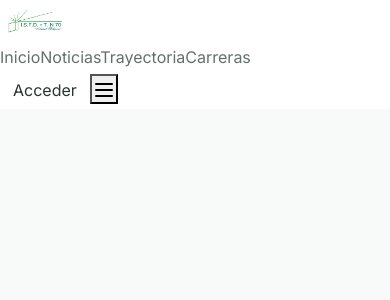
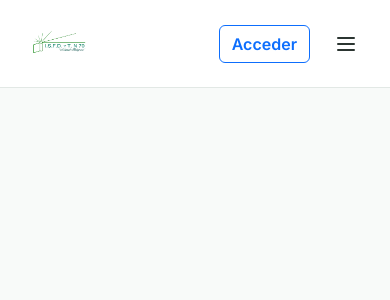
Before and after one commit to SurkanA/TP5-Interface, an Angular app: page / in a window 390 px wide. Shown: the top 300 px of the page. Built offline with nearby package versions, Linux system fonts and the light colour scheme.

Commit message:
fix: default router to links & buttons

```diff
--- a/src/app/header-general/header-general.html
+++ b/src/app/header-general/header-general.html
@@ -1,20 +1,25 @@
-<header class="header">
-  <div class="logo-area" (click)="onNavigate('landing')" style="cursor: pointer">
+<header
+  class="header navbar navbar-expand-md sticky-top px-4 py-3 border-bottom justify-content-between align-items-center"
+>
+  <div
+    class="logo-area navbar-brand d-flex align-items-center gap-2 m-0 cursor-pointer"
+    style="cursor: pointer"
+  >
     <img
       src="images/logo.png"
       alt="Logo del Instituto Superior de Formación Docente y Técnica N° 70 Manuel Belgrano"
       class="logo-img"
     />
   </div>
-  <nav class="nav-links">
-    <a href="javascript:void(0)" (click)="onNavigate('landing')">Inicio</a>
-    <a href="javascript:void(0)" (click)="onNavigate('news')">Noticias</a>
-    <a href="javascript:void(0)" (click)="onNavigate('history')">Trayectoria</a>
-    <a href="javascript:void(0)" (click)="onNavigate('careers')">Carreras</a>
+  <nav class="nav-links d-none d-md-flex gap-4 align-items-center">
+    <a href="javascript:void(0)" class="nav-link fw-semibold px-0">Inicio</a>
+    <a href="javascript:void(0)" class="nav-link fw-semibold px-0">Noticias</a>
+    <a href="javascript:void(0)" class="nav-link fw-semibold px-0">Trayectoria</a>
+    <a href="javascript:void(0)" class="nav-link fw-semibold px-0">Carreras</a>
   </nav>
-  <div class="header-actions">
-    <button class="btn btn-outline" (click)="onNavigate('login')">Acceder</button>
-    <button class="hamburger-btn" (click)="toggleMenu()">
+  <div class="header-actions d-flex align-items-center gap-3">
+    <button class="btn btn-outline-primary fw-semibold">Acceder</button>
+    <button class="hamburger-btn btn border-0 p-2 d-md-none d-block" (click)="toggleMenu()">
       <svg
         xmlns="http://www.w3.org/2000/svg"
         width="24"
@@ -34,9 +39,12 @@
   </div>
 </header>
 
-<div class="mobile-menu-overlay" [class.open]="menuOpen()">
-  <div class="mobile-menu-header">
-    <div class="logo-area" (click)="onNavigate('landing'); toggleMenu()" style="cursor: pointer">
+<div class="mobile-menu-overlay d-flex flex-column" [class.open]="menuOpen()">
+  <div class="mobile-menu-header d-flex justify-content-between align-items-center mb-4">
+    <div
+      class="logo-area navbar-brand d-flex align-items-center gap-2 m-0 cursor-pointer"
+      style="cursor: pointer"
+    >
       <img
         src="images/logo.png"
         alt="I.S.F.D. y T. N 70 Logo"
@@ -44,7 +52,7 @@
         style="height: 35px"
       />
     </div>
-    <button class="close-btn" (click)="toggleMenu()">
+    <button class="close-btn btn border-0 p-2" (click)="toggleMenu()">
       <svg
         xmlns="http://www.w3.org/2000/svg"
         width="24"
@@ -61,18 +69,12 @@
       </svg>
     </button>
   </div>
-  <div class="mobile-menu-links">
-    <a href="javascript:void(0)" (click)="onNavigate('landing'); toggleMenu()">Inicio</a>
-    <a href="javascript:void(0)" (click)="onNavigate('news'); toggleMenu()">Noticias</a>
-    <a href="javascript:void(0)" (click)="onNavigate('history'); toggleMenu()">Trayectoria</a>
-    <a href="javascript:void(0)" (click)="onNavigate('careers'); toggleMenu()">Carreras</a>
-    <div class="mobile-menu-divider"></div>
-    <button
-      class="btn btn-primary"
-      style="width: 100%; margin-top: 1rem"
-      (click)="onNavigate('login'); toggleMenu()"
-    >
-      Iniciar Sesión
-    </button>
+  <div class="mobile-menu-links d-flex flex-column gap-3">
+    <a href="javascript:void(0)" class="nav-link fs-4 fw-semibold">Inicio</a>
+    <a href="javascript:void(0)" class="nav-link fs-4 fw-semibold">Noticias</a>
+    <a href="javascript:void(0)" class="nav-link fs-4 fw-semibold">Trayectoria</a>
+    <a href="javascript:void(0)" class="nav-link fs-4 fw-semibold">Carreras</a>
+    <hr class="my-3 text-secondary-50" />
+    <button class="btn btn-primary w-100 fw-semibold py-2 mt-3">Iniciar Sesión</button>
   </div>
 </div>
```
